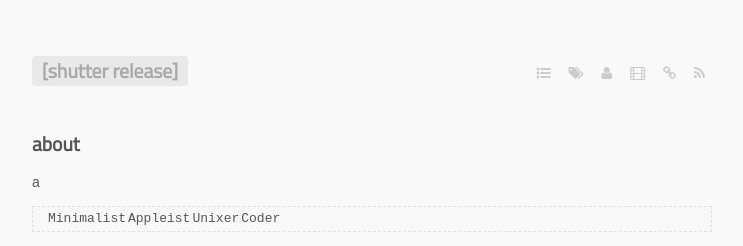
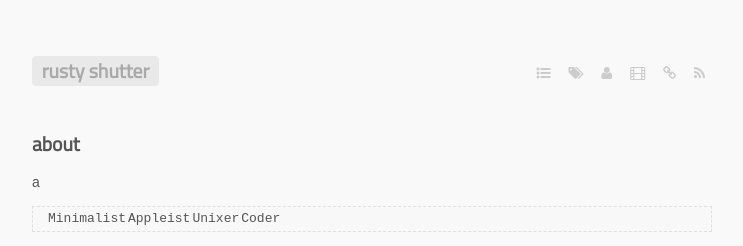
Before and after one commit to waynezhang/blog, a Jekyll site: the page built from about.markdown, in a window 1280 px wide. Shown: the top 246 px of the page, without its empty margins (268-1011 px from the left). Built offline with Jekyll 4.4.1, drawn with Linux system fonts in a browser that asks for light colours; some web fonts are replaced; Markdown is read by kramdown in place of the engine named in the settings.

Commit message:
mod. site name

```diff
--- a/_config.yml
+++ b/_config.yml
@@ -1,7 +1,7 @@
 markdown: rdiscount
 pygments: true
 permalink: /:year/:month/:day/:title.html
-name: "[shutter release]"
+name: "rusty shutter"
 markdown: rdiscount
 
 author: "wayne"
```
